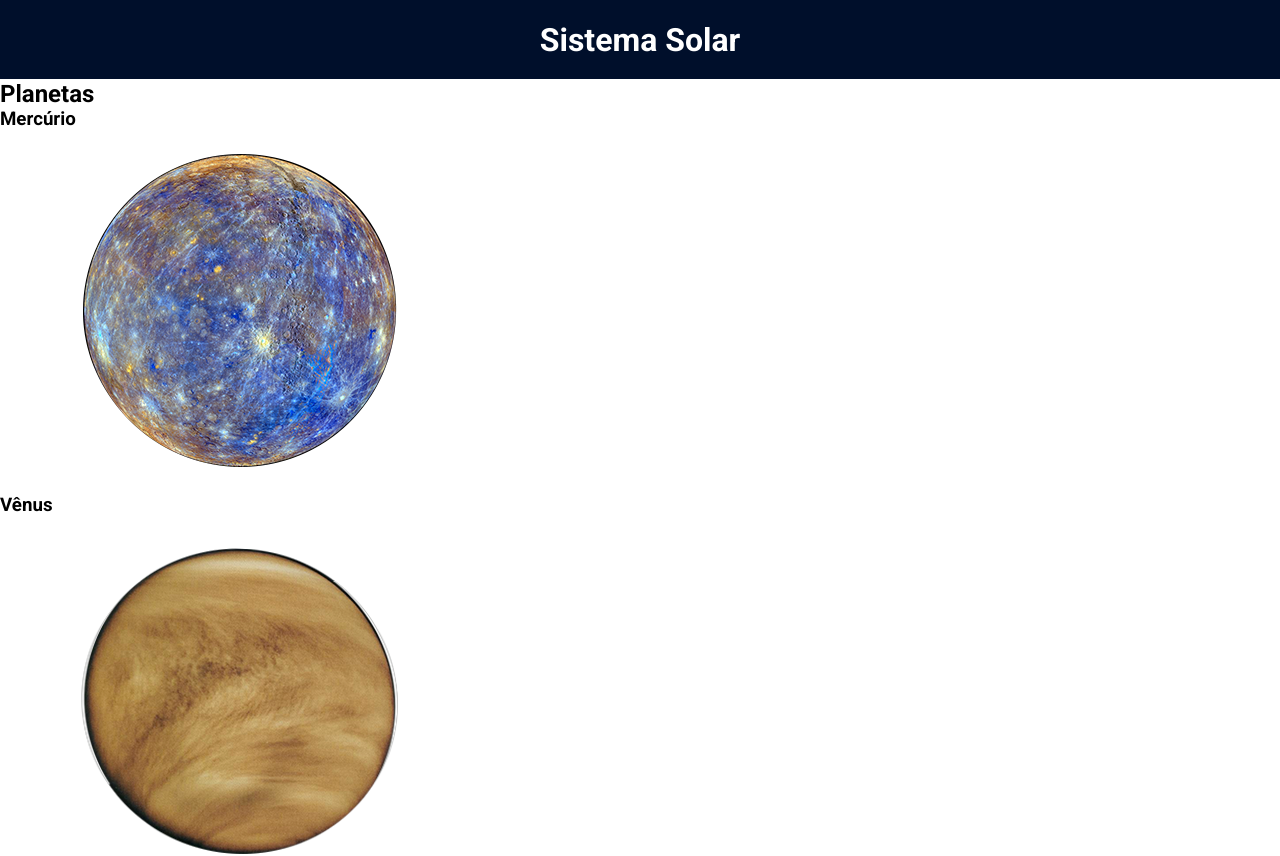
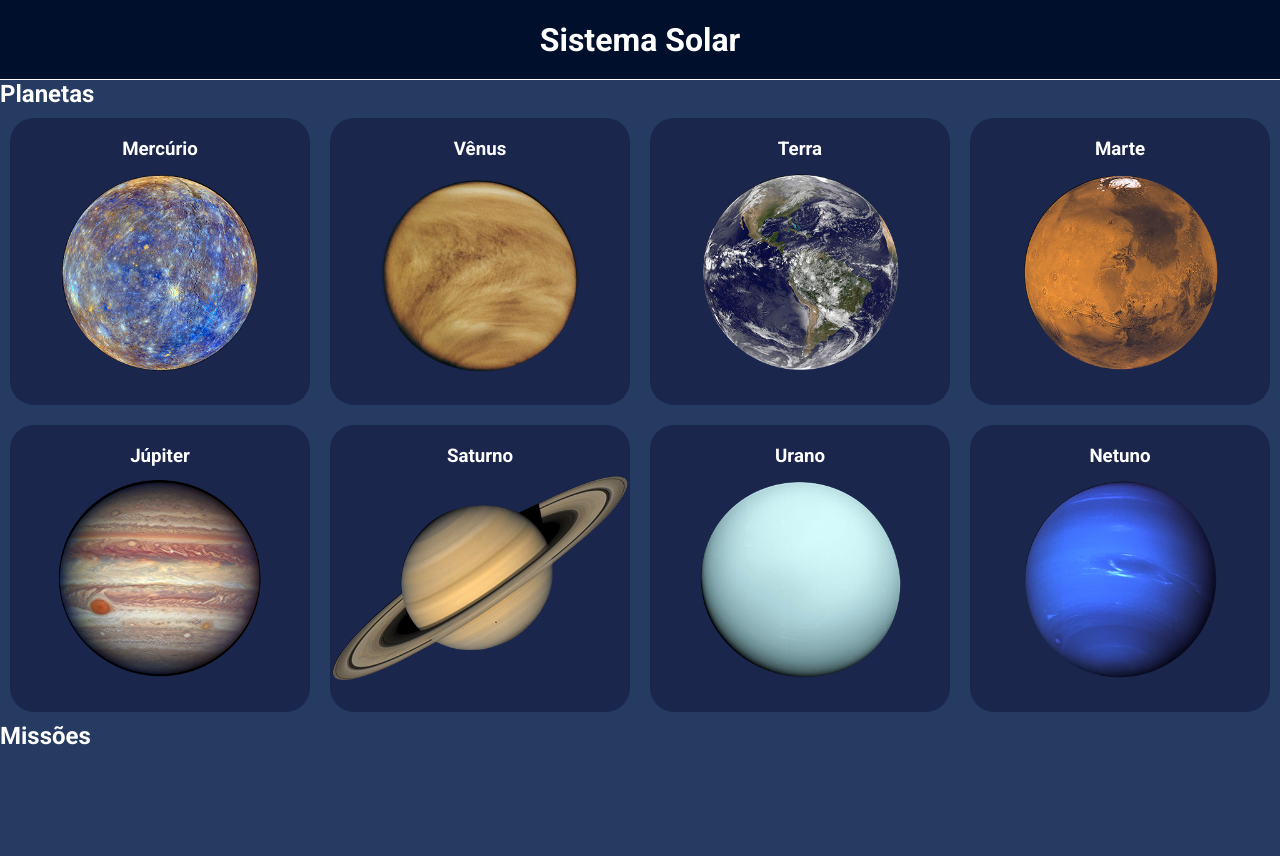
Before and after one commit to Grazziano/solar-system, a React (Vite) app: page / in a window 1280 px wide. Shown: the top 856 px of the page. After the commit the page ends 800 px from the top, so only its background shows below. Built offline with nearby package versions, Linux system fonts and the light colour scheme.

Commit message:
Styling the components

```diff
--- a/src/components/PlanetCard/styles.ts
+++ b/src/components/PlanetCard/styles.ts
@@ -1,7 +1,20 @@
 import styled from 'styled-components';
 
-export const Container = styled.div``;
+export const Container = styled.div`
+  background-color: ${(props) => props.theme.colors.secondary};
+  display: flex;
+  align-items: center;
+  flex-direction: column;
+  margin: 10px;
+  border-radius: 1.5rem;
+  padding: 20px 0;
+  max-width: 300px;
+`;
 
-export const Title = styled.h3``;
+export const Title = styled.h3`
+  color: ${(props) => props.theme.colors.white};
+`;
 
-export const Image = styled.img``;
+export const Image = styled.img`
+  width: 100%;
+`;
--- a/src/components/SolarSystem/index.tsx
+++ b/src/components/SolarSystem/index.tsx
@@ -8,6 +8,7 @@ function SolarSystem() {
   return (
     <Container>
       <Title headline="Planetas" />
+      <div className="planets-list">
         {Planets.map((planet) => (
           <PlanetCard
             key={planet.name}
@@ -15,6 +16,7 @@ function SolarSystem() {
             planetImage={planet.image}
           />
         ))}
+      </div>
     </Container>
   );
 }
--- a/src/components/SolarSystem/styles.ts
+++ b/src/components/SolarSystem/styles.ts
@@ -1,3 +1,12 @@
 import styled from 'styled-components';
 
-export const Container = styled.div``;
+export const Container = styled.div`
+  display: flex;
+  flex-direction: column;
+
+  .planets-list {
+    display: flex;
+    flex-wrap: wrap;
+    justify-content: space-evenly;
+  }
+`;
--- a/src/components/Title/styles.ts
+++ b/src/components/Title/styles.ts
@@ -1,3 +1,5 @@
 import styled from 'styled-components';
 
-export const H2 = styled.h2``;
+export const H2 = styled.h2`
+  color: ${(props) => props.theme.colors.white};
+`;
--- a/src/styles/GlobalStyles.ts
+++ b/src/styles/GlobalStyles.ts
@@ -9,6 +9,7 @@ export default createGlobalStyle`
 
   html, body, #root {
     height: 100%;
+    background-color: ${(props) => props.theme.colors.tertiary};
   }
 
   *, button, input {
```
Lines whose indentation alone changed are shown as unchanged.
